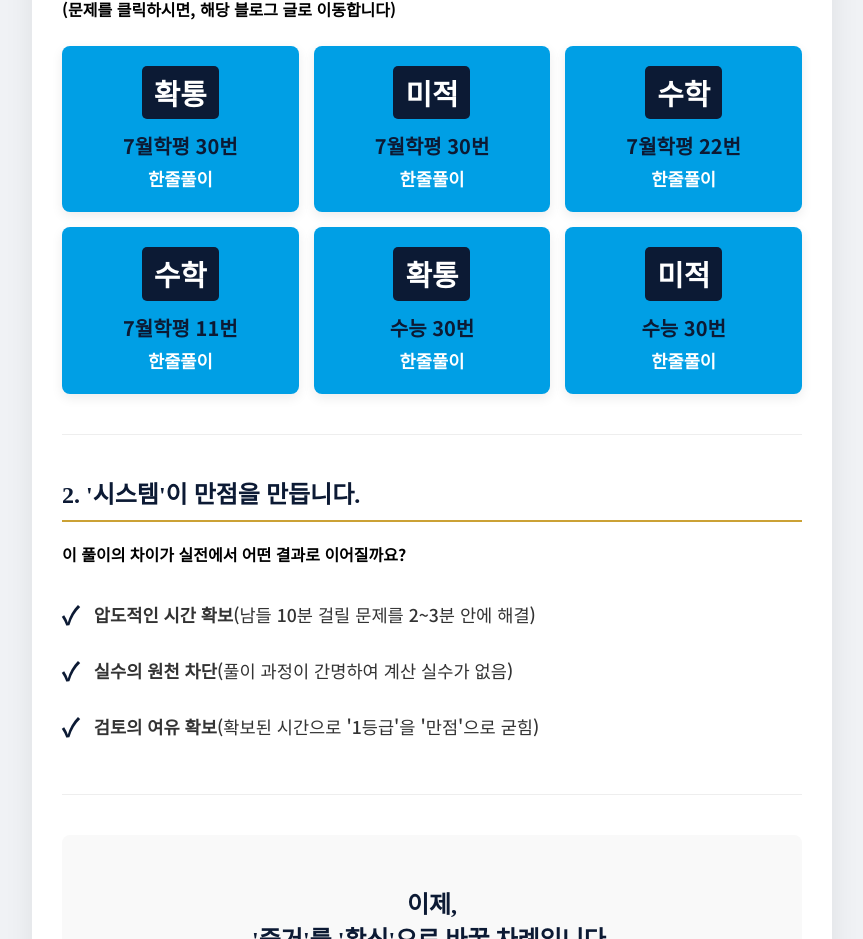
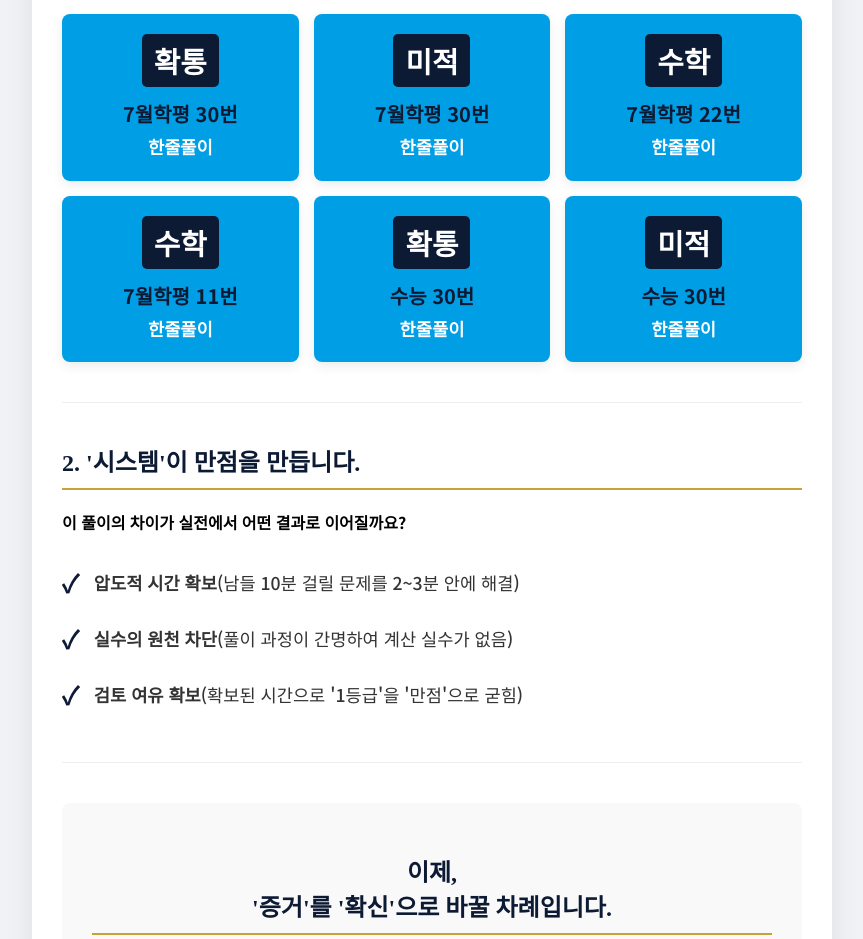
Before and after one commit to sasam712-droid/fermat, a plain HTML site: page index.html in a window 1280 px wide. Shown: the part 896-1835 px from the top of the page, without its empty margins (208-1071 px from the left). Drawn offline with Linux system fonts and the light colour scheme.

Commit message:
Update index.html

```diff
--- a/index.html
+++ b/index.html
@@ -260,7 +260,7 @@
             <h1>[목동페르마] 풀이의 차원이 다릅니다.<br></h1>
 
             <p class="intro-text">
-                광고를 보고 QR코드를 통해 방문해주신 학부모님,<br> 반갑습니다.<br>
+                광고를 보고 QR코드를 통해 방문해주신 학부모님. 반갑습니다.<br>
                 목동페르마학원 목동관입니다.<br>
             </p>
 
@@ -335,9 +335,9 @@
             <h2> 2. '시스템'이 만점을 만듭니다.<br></h2>
             <p>이 풀이의 차이가 실전에서 어떤 결과로 이어질까요?</p>
             <ul class="value-list">
-                <li><b>압도적인 시간 확보</b> (남들 10분 걸릴 문제를 2~3분 안에 해결)</li>
+                <li><b>압도적 시간 확보</b> (남들 10분 걸릴 문제를 2~3분 안에 해결)</li>
                 <li><b>실수의 원천 차단</b> (풀이 과정이 간명하여 계산 실수가 없음)</li>
-                <li><b>검토의 여유 확보</b> (확보된 시간으로 '1등급'을 '만점'으로 굳힘)</li>
+                <li><b>검토 여유 확보</b> (확보된 시간으로 '1등급'을 '만점'으로 굳힘)</li>
             </ul>
 
             <hr class="divider">
```
